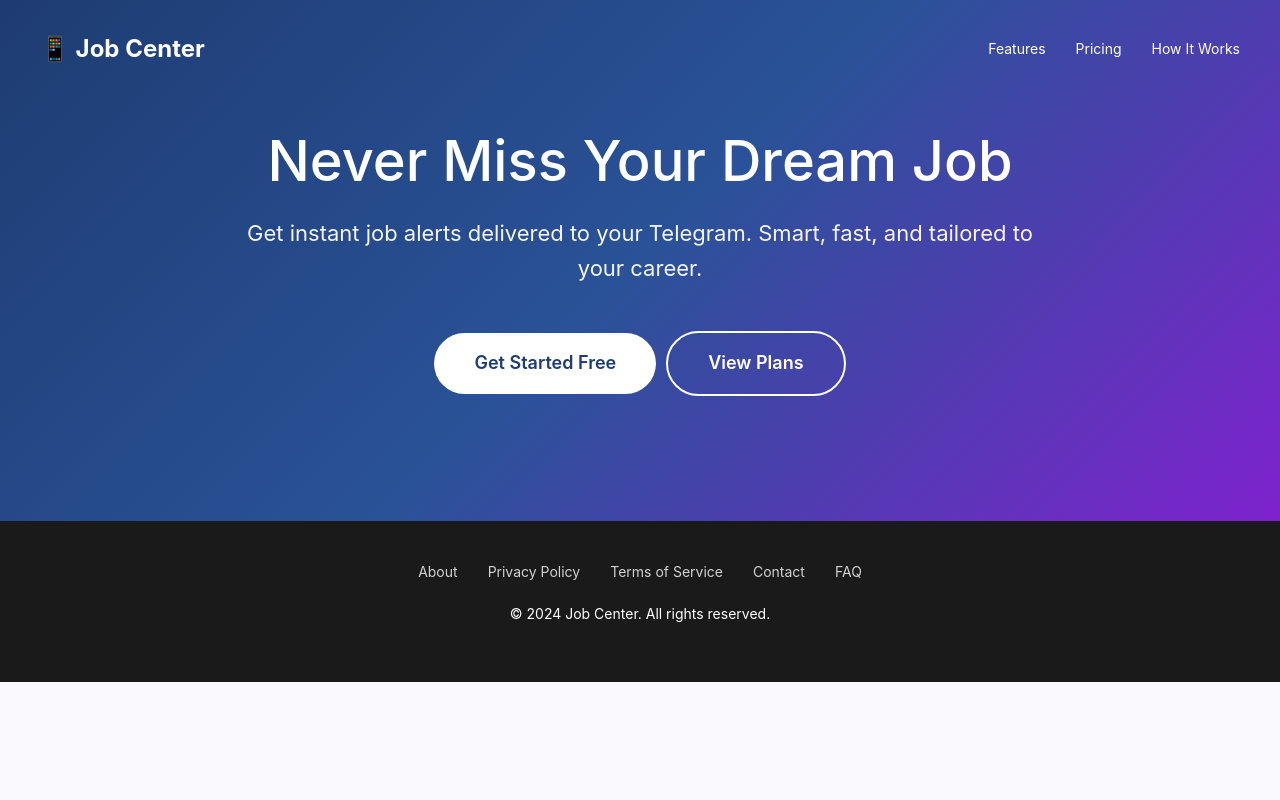
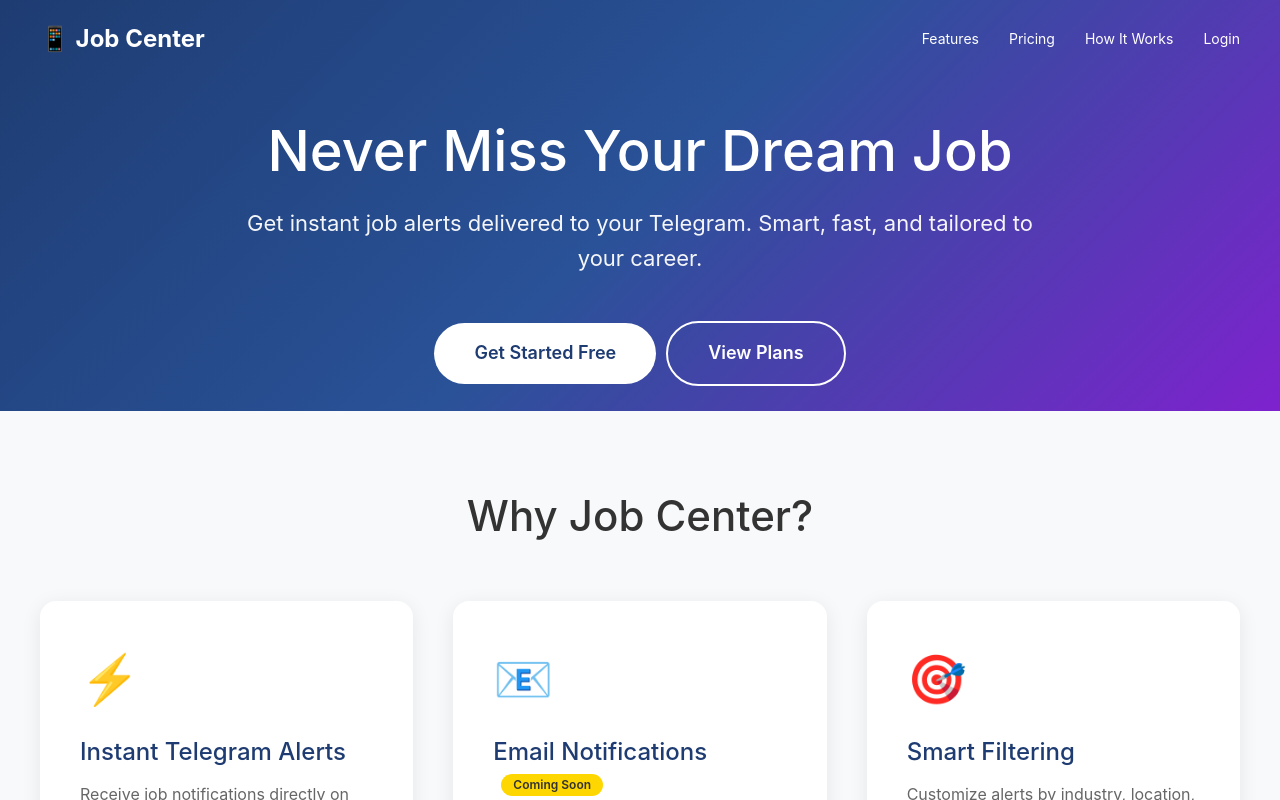
Before and after one commit to oto-avlokhashvili/job-search-app, an Angular app: page / in a window 1280 px wide. Shown: the top 800 px of the page. Built offline with nearby package versions, Linux system fonts and the light colour scheme.

Commit message:
Fix-design

```diff
--- a/src/app/Components/public/footer/footer.scss
+++ b/src/app/Components/public/footer/footer.scss
@@ -2,7 +2,7 @@
 .footer {
   background: #1a1a1a;
   color: white;
-  padding: 40px 20px;
+  padding: 15px 15px;
   text-align: center;
 }
 
--- a/src/app/Components/public/header/header.html
+++ b/src/app/Components/public/header/header.html
@@ -11,5 +11,6 @@
         <li><a href="#features" (click)="menuOpen = false">Features</a></li>
         <li><a href="#pricing" (click)="menuOpen = false">Pricing</a></li>
         <li><a href="#how-it-works" (click)="menuOpen = false">How It Works</a></li>
+        <li><a routerLink="/auth" (click)="menuOpen = false">Login</a></li>
       </ul>
 </nav>
--- a/src/app/Components/public/header/header.scss
+++ b/src/app/Components/public/header/header.scss
@@ -3,7 +3,7 @@
   justify-content: space-between;
   align-items: center;
   max-width: 1200px;
-  margin: 0 auto 60px;
+  margin: 0 auto 0px;
   position: relative;
   z-index: 100;
 }
--- a/src/app/Components/public/header/header.ts
+++ b/src/app/Components/public/header/header.ts
@@ -1,8 +1,9 @@
 import { Component } from '@angular/core';
+import { RouterLink, RouterModule } from '@angular/router';
 
 @Component({
   selector: 'app-header',
-  imports: [],
+  imports: [RouterModule],
   templateUrl: './header.html',
   styleUrl: './header.scss',
 })
--- a/src/app/app.html
+++ b/src/app/app.html
@@ -1,17 +1,25 @@
 <loading/>
 
 <div class="landing-page">
+
+  @if (!hideLayout()) {
     <header class="header">
           <app-header/>
-
-        <div class="hero">
+          @if(showHeroSection()){
+            <div class="hero" style="margin-top: 60px;">
               <h1>Never Miss Your Dream Job</h1>
               <p class="subtitle">Get instant job alerts delivered to your Telegram. Smart, fast, and tailored to your career.</p>
               <button class="cta-button">Get Started Free</button>
               <button class="cta-button secondary-button">View Plans</button>
             </div>
+          }
       </header>
+  }
+  <div class="body">
     <router-outlet />
+  </div>
 
+  @if (!hideLayout()) {
     <app-footer/>
+  }
 </div>
--- a/src/app/app.routes.ts
+++ b/src/app/app.routes.ts
@@ -5,12 +5,19 @@ import { HomeComponent } from './Components/private/home/home';
 
 export const routes: Routes = [
   {
-    path: 'landing',
+    path: '',
+    pathMatch: 'full',
+    redirectTo: '',
+  },
+  {
+    path: '',
     component: Home,
+    data: { showHeroSection: true }
   },
   {
     path: 'auth',
     component: Auth,
+    data: { hideLayout: true }
   },
   {
     path: 'home',
--- a/src/app/app.scss
+++ b/src/app/app.scss
@@ -1,11 +1,13 @@
 input[required]{
     border-left: 2px solid red;
 }
-
+/* .body{
+  height: calc(100vh - 189.17px);
+} */
 .header {
   background: linear-gradient(135deg, #1e3c72 0%, #2a5298 50%, #7e22ce 100%);
   color: white;
-  padding: 30px 20px 120px;
+  padding: 20px 20px 20px;
   text-align: center;
   position: relative;
   overflow: hidden;
--- a/src/app/app.ts
+++ b/src/app/app.ts
@@ -1,10 +1,11 @@
 import { Component, inject, signal } from '@angular/core';
-import { RouterOutlet } from '@angular/router';
+import { ActivatedRoute, NavigationEnd, Router, RouterOutlet } from '@angular/router';
 import { LoadingIndicatorComponent } from "./Core/loading/loading.component";
 import { AuthService } from './Core/Services/auth-service';
 import { Footer } from './Components/public/footer/footer';
 import { Home } from './Components/public/home/home';
 import { Header } from './Components/public/header/header';
+import { filter } from 'rxjs';
 
 @Component({
   selector: 'app-root',
@@ -16,9 +17,21 @@ export class App {
   protected readonly title = signal('job-search-app');
   isAuthorized = signal(false);
   authService = inject(AuthService)
-  constructor(){
+  hideLayout = signal(false);
+  showHeroSection = signal(false);
+  constructor(private router: Router, private route: ActivatedRoute){
     this.isAuthorized.set(this.authService.isLoggedIn())
     console.log(this.authService.isLoggedIn());
 
+
+    this.router.events
+    .pipe(filter(e => e instanceof NavigationEnd))
+    .subscribe(() => {
+      let r = this.route.firstChild;
+      while (r?.firstChild) r = r.firstChild;
+      this.hideLayout.set(r?.snapshot.data['hideLayout'] ?? false);
+      this.showHeroSection.set(r?.snapshot.data['showHeroSection'] ?? false);
+    });
   }
+
 }
```
Lines whose indentation alone changed are shown as unchanged.
